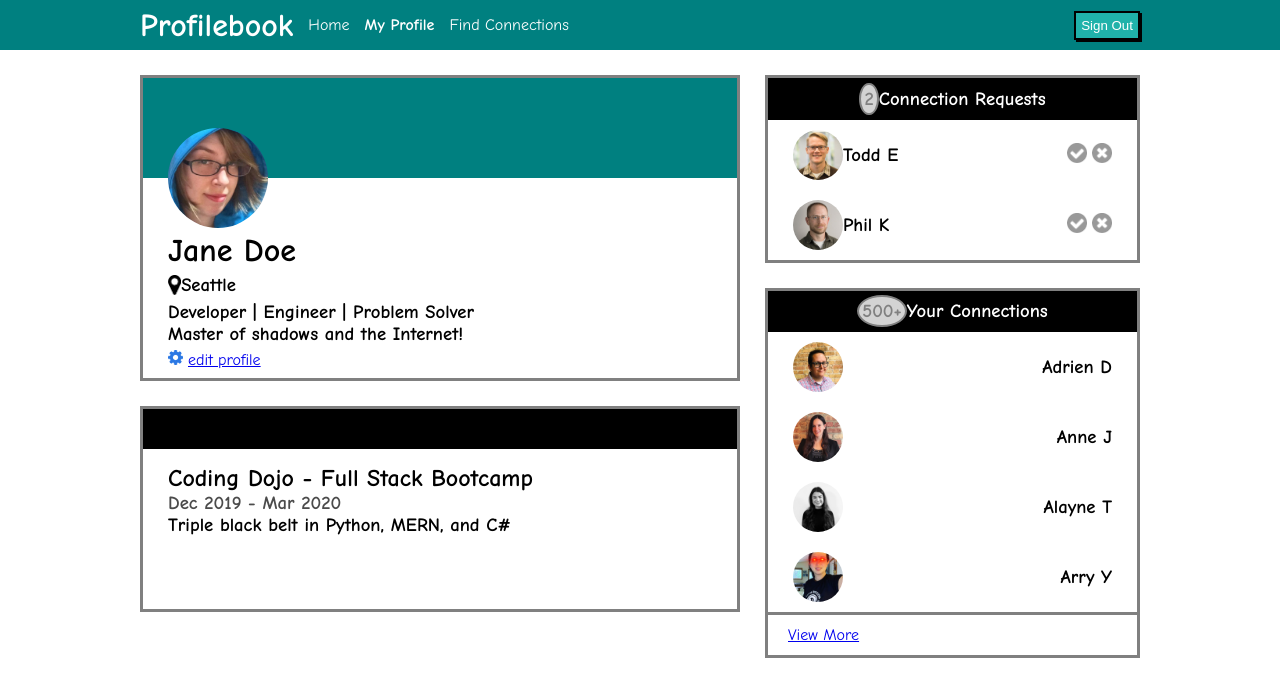
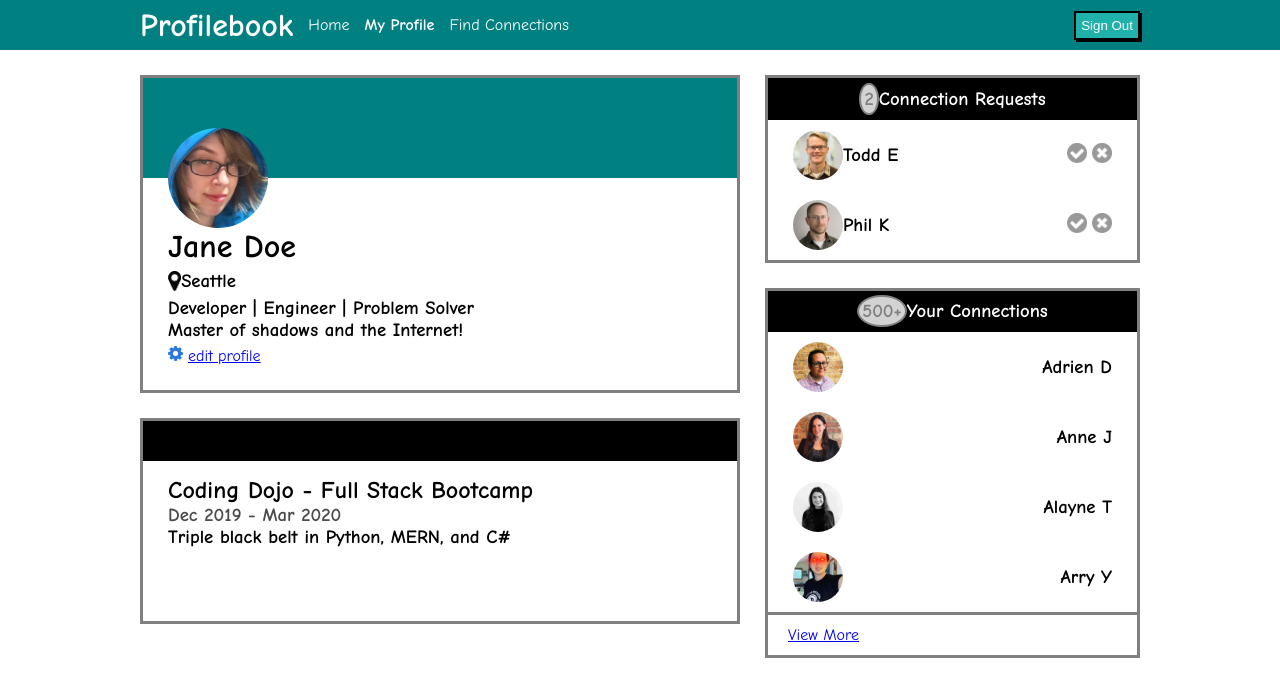
Before and after one commit to nprater86/Profile_Page, a plain HTML site: page index.html in a window 1280 px wide. Drawn offline with Linux system fonts and the light colour scheme.

Commit message:
fixed id card to be more dynamic

```diff
--- a/index.html
+++ b/index.html
@@ -32,15 +32,15 @@
             <!-- Profile ID Card -->
             <div class="idCard">
                 <div class="topBar"></div>
+                <img id="userPic" src="./images/jane-m.jpg" alt="generic user profile circle">
                 <div class="content">
-                    <img id="userPic" src="./images/jane-m.jpg" alt="generic user profile circle">
                     <h1>Jane Doe</h1>
                     <div class="location">
                         <img id="mapPin" src="./images/map-marker.png" alt="map pin">
                         <h3>Seattle</h3>
                     </div>
                     <h3>Developer | Engineer | Problem Solver</h3>
-                    <h3>Master of shadows and the Internet!</h3>
+                    <p>Master of shadows and the Internet!</p>
                     <div class="editProfile">
                         <a href="#"><img id="gear" src="./images/gear.png" alt=""></a>
                         <a href="#">edit profile</a>
--- a/style.css
+++ b/style.css
@@ -88,36 +88,43 @@ a:hover {
 /* Left Column */
 
 .leftColumn {
-    min-width: 600px;
+    width: 600px;
     display: flex;
     flex-direction: column;
 }
 
 /* ID Card */
 
-
 .idCard{
     min-height: 300px;
     border: 3px solid gray;
     display: flex;
+    flex-direction: column;
     margin-bottom: 25px;
 }
 
 .idCard .topBar {
     background: teal;
     width: 100%;
-    height: 33.33%;
+    height: 100px;
 }
 
 .idCard .content {
-    position: absolute;
-    margin: 50px 0 0 25px;
+    position: relative;
+    margin: 50px 0 25px 25px;
+}
+
+.idCard .content p {
+    font-weight: bold;
+    font-size: 1.17em;
 }
 
 #userPic {
     height: 100px;
     width: 100px;
     border-radius: 50%;
+    position: absolute;
+    margin: 50px 0 0 25px;
 }
 
 #mapPin{
```
